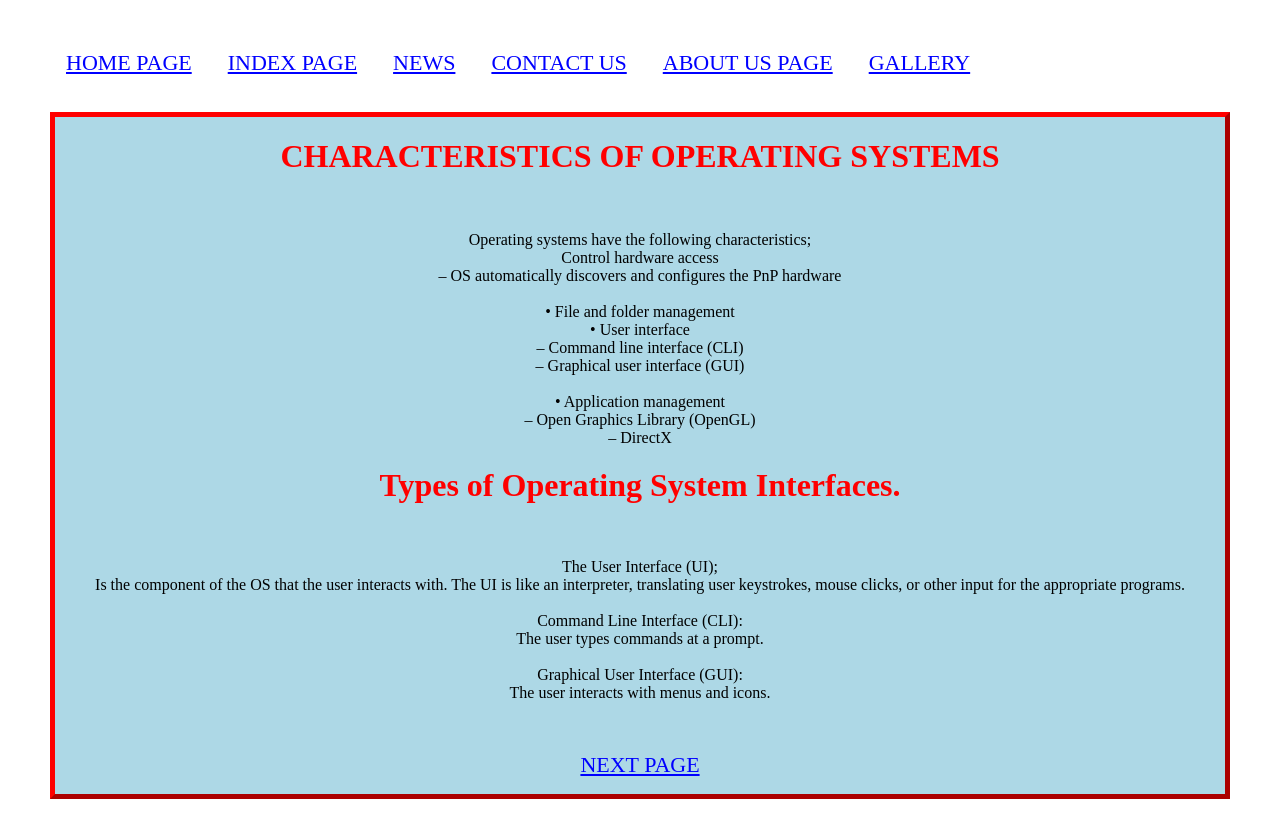
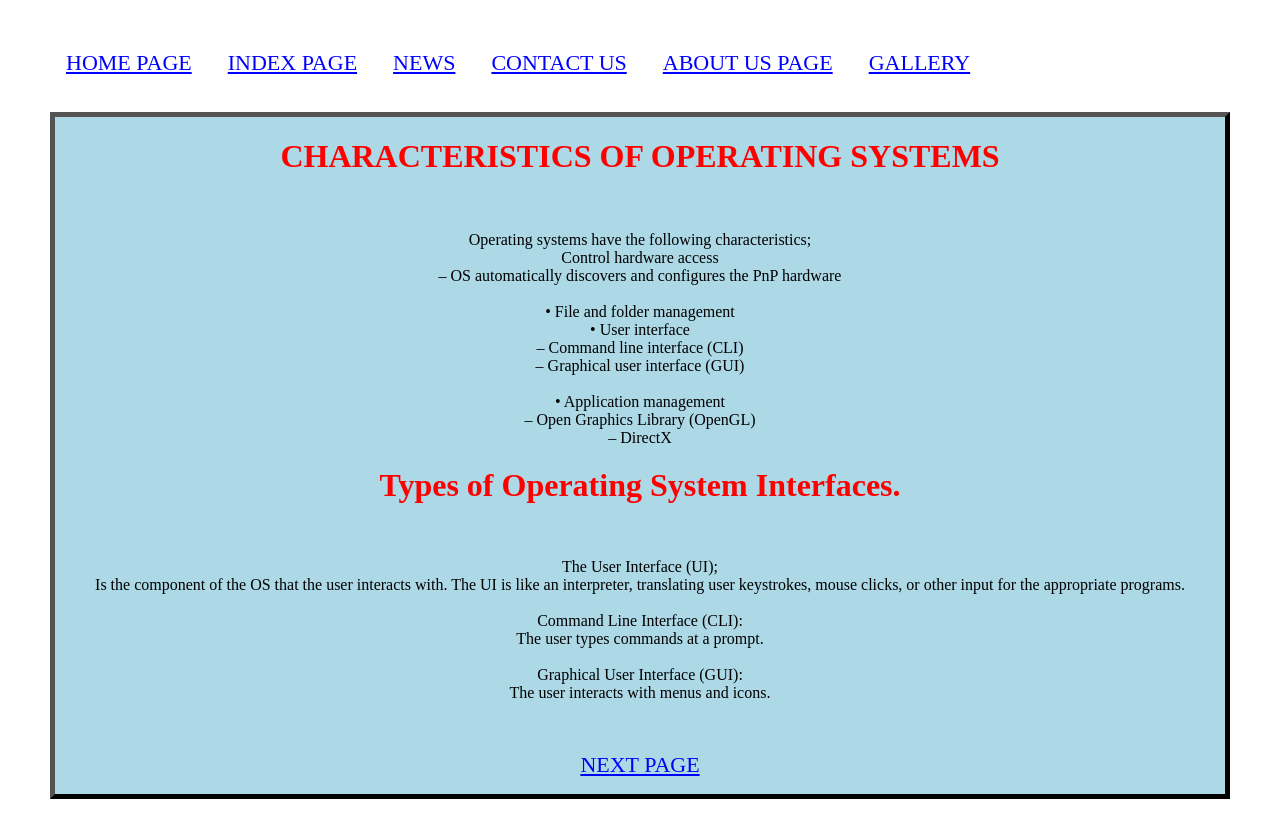
Before and after one commit to zerolegacy6/zerolegacy6.github.io, a plain HTML site: page funds of web.html in a window 1280 px wide. Drawn offline with Linux system fonts and the light colour scheme.

Commit message:
Update funds of web.html

```diff
--- a/funds of web.html
+++ b/funds of web.html
@@ -5,7 +5,7 @@
 <head>
 <style>
 .myDiv {
-  border: 5px outset red;
+  border: 5px outset black;
   background-color: lightblue;
   text-align: center;
   }
```
